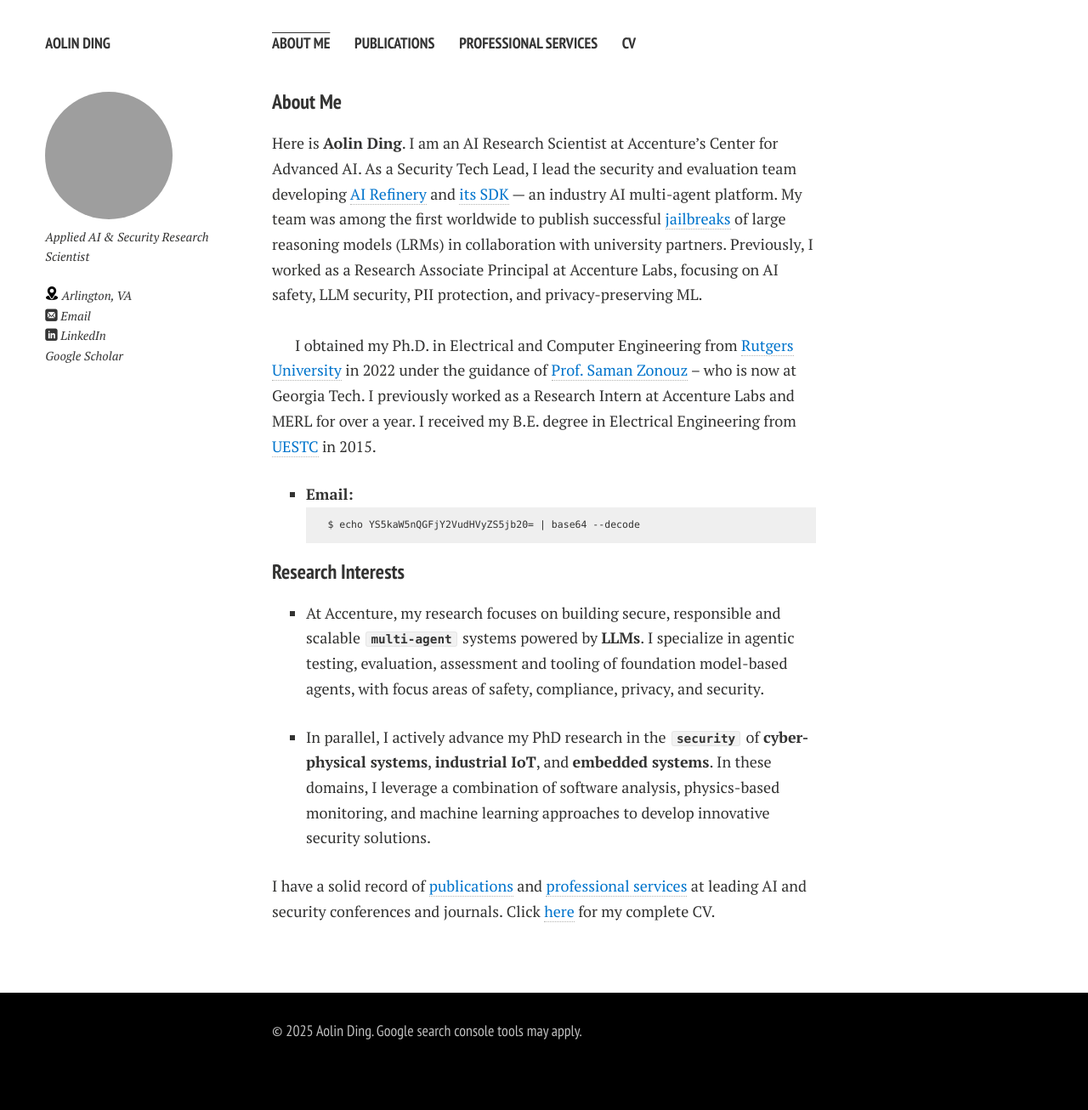
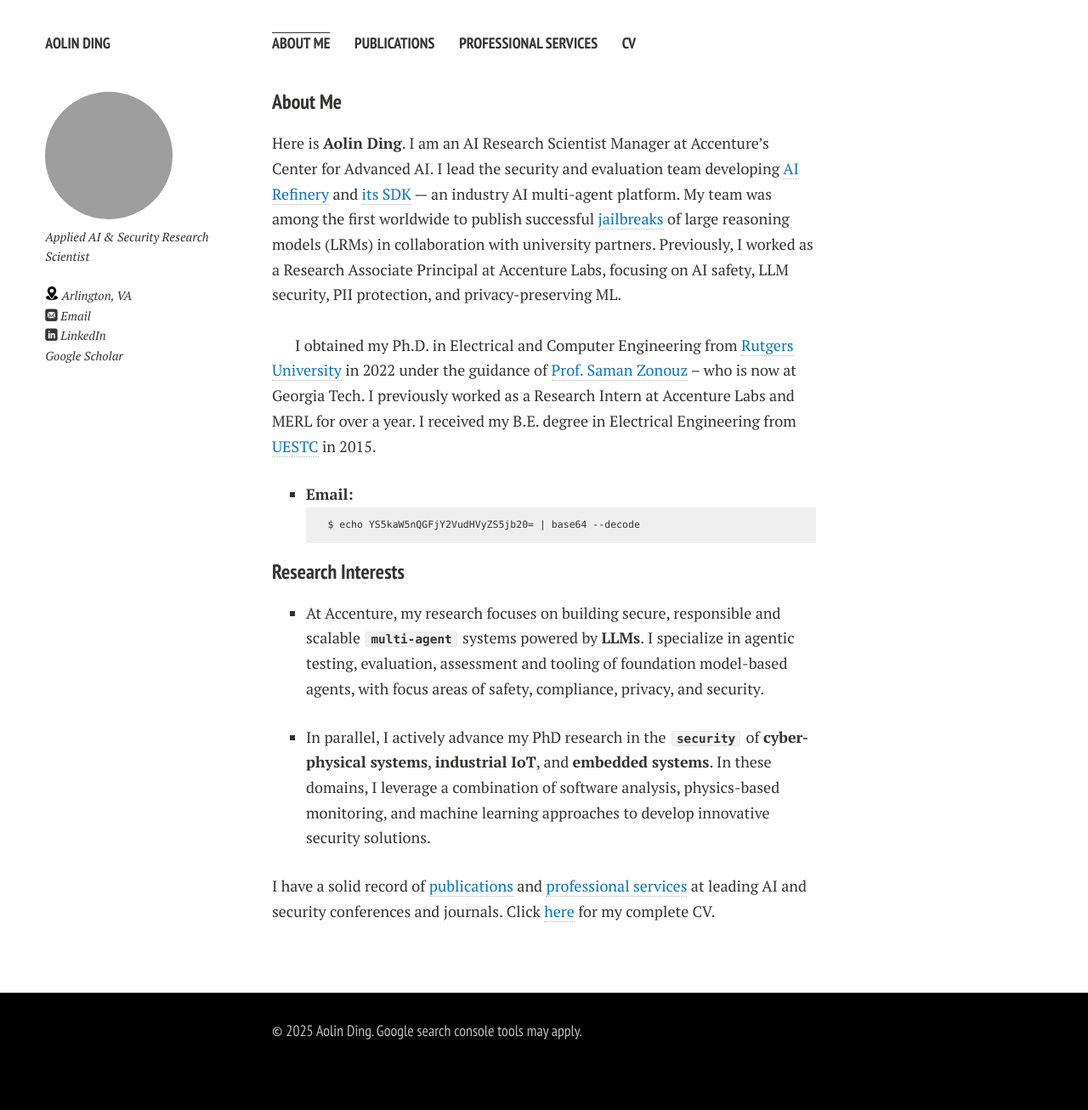
Before and after one commit to aolind/aolind.github.io, a Jekyll site: the page built from index.md, in a window 1280 px wide. Shown: the whole page at 85% size. Built offline with Jekyll 4.4.1, drawn with Linux system fonts in a browser that asks for light colours; nearby versions of some CDN libraries; comment, search, counter and statistics services are not loaded; a style sheet for code colours, icons or effects is not loaded; our own code applies the rules of GitHub Pages for plain Markdown files.

Commit message:
Update the index

```diff
--- a/index.md
+++ b/index.md
@@ -4,7 +4,7 @@ layout: page
 
 ### About Me
 
-Here is **Aolin Ding**. I am an AI Research Scientist at Accenture's Center for Advanced AI. As a Security Tech Lead, I lead the security and evaluation team developing [<font color='0074cc'>AI Refinery</font>](https://airefinery.accenture.com/) and [<font color='0074cc'>its SDK</font>](https://sdk.airefinery.accenture.com/ai_refinery_101/) — an industry AI multi-agent platform. My team was among the first worldwide to publish successful [<font color='0074cc'>jailbreaks</font>](https://arxiv.org/abs/2502.12893) of large reasoning models (LRMs) in collaboration with university partners. Previously, I worked as a Research Associate Principal at Accenture Labs, focusing on AI safety, LLM security, PII protection, and privacy-preserving ML.
+Here is **Aolin Ding**. I am an AI Research Scientist Manager at Accenture's Center for Advanced AI. I lead the security and evaluation team developing [<font color='0074cc'>AI Refinery</font>](https://airefinery.accenture.com/) and [<font color='0074cc'>its SDK</font>](https://sdk.airefinery.accenture.com/ai_refinery_101/) — an industry AI multi-agent platform. My team was among the first worldwide to publish successful [<font color='0074cc'>jailbreaks</font>](https://arxiv.org/abs/2502.12893) of large reasoning models (LRMs) in collaboration with university partners. Previously, I worked as a Research Associate Principal at Accenture Labs, focusing on AI safety, LLM security, PII protection, and privacy-preserving ML.
 
 <br>
 
```
Also changed, not shown: CV.md (+1 -1 lines).
